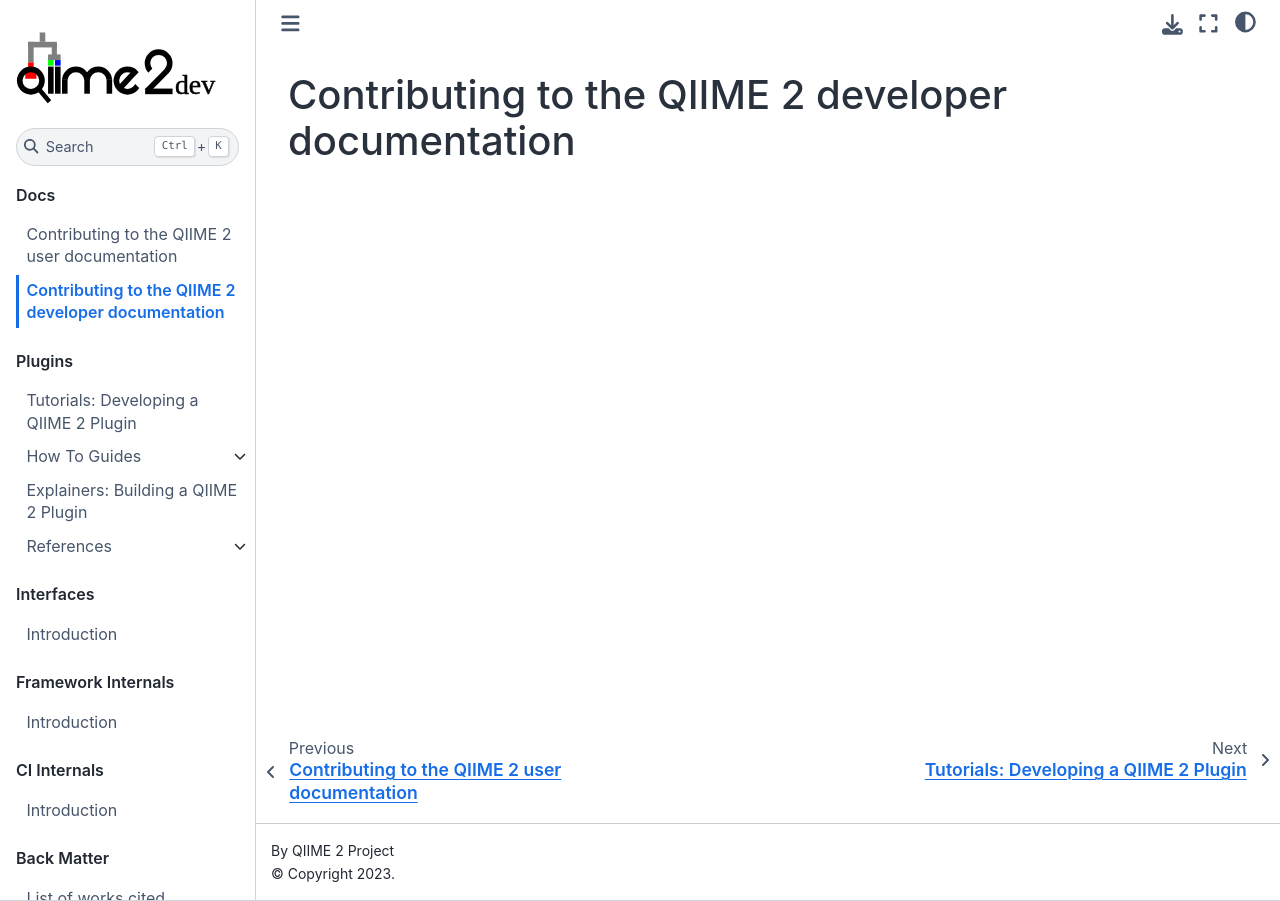
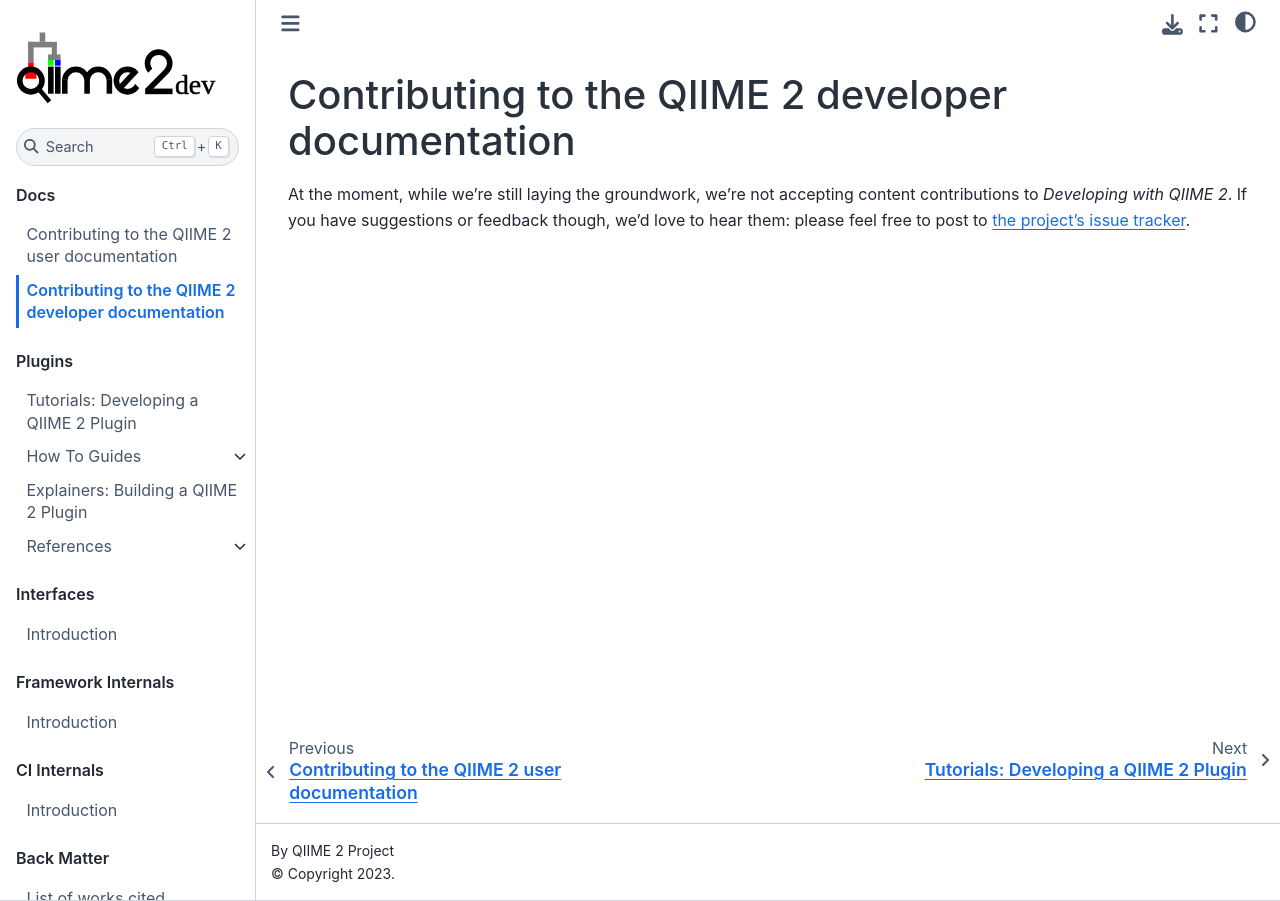
Before and after one commit to caporaso-lab/developing-with-qiime2, a Jupyter Book: the page built from book/docs/developer-documentation.md, in a window 1280 px wide. Built offline with Jupyter Book 1.0.4 settings and Sphinx 7.4.7 and the Sphinx Book theme 1.1.4, drawn with Linux system fonts in a browser that asks for light colours.

Commit message:
add content regarding contributions to this book

```diff
--- a/book/docs/developer-documentation.md
+++ b/book/docs/developer-documentation.md
@@ -1 +1,4 @@
 # Contributing to the QIIME 2 developer documentation
+
+At the moment, while we're still laying the groundwork, we're not accepting content contributions to *Developing with QIIME 2*.
+If you have suggestions or feedback though, we'd love to hear them: please feel free to post to [the project's issue tracker](https://github.com/caporaso-lab/developing-with-qiime2/issues).
```
